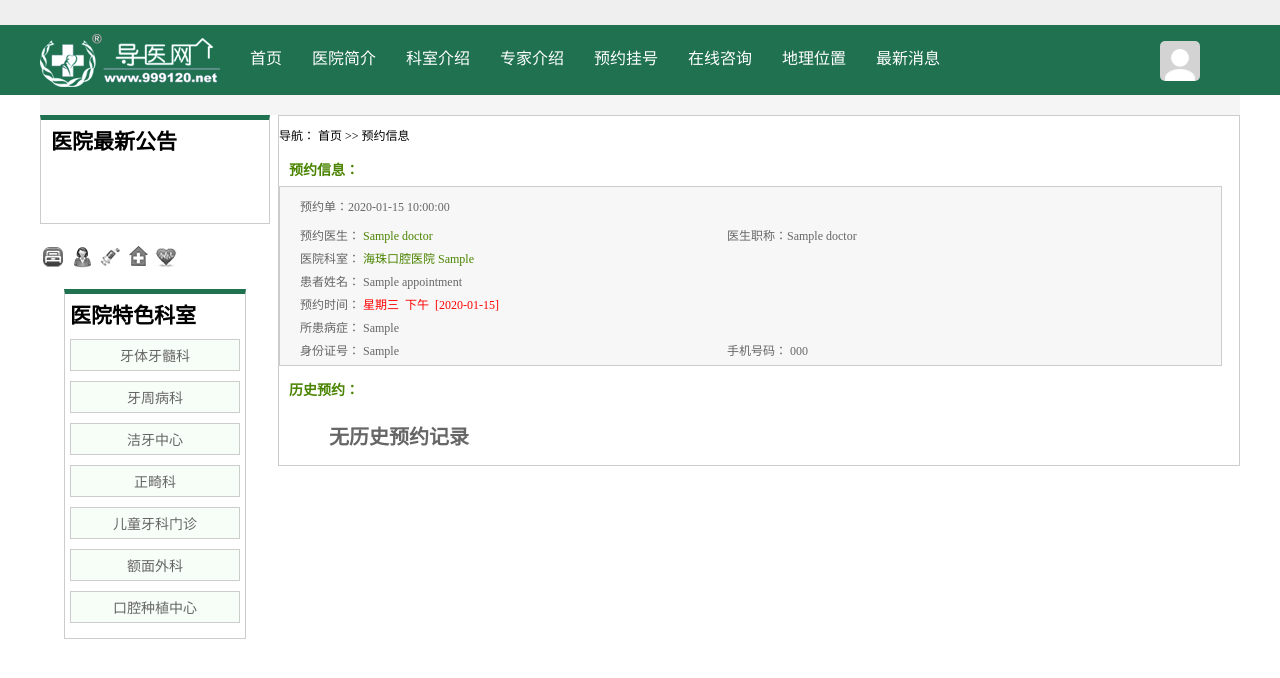
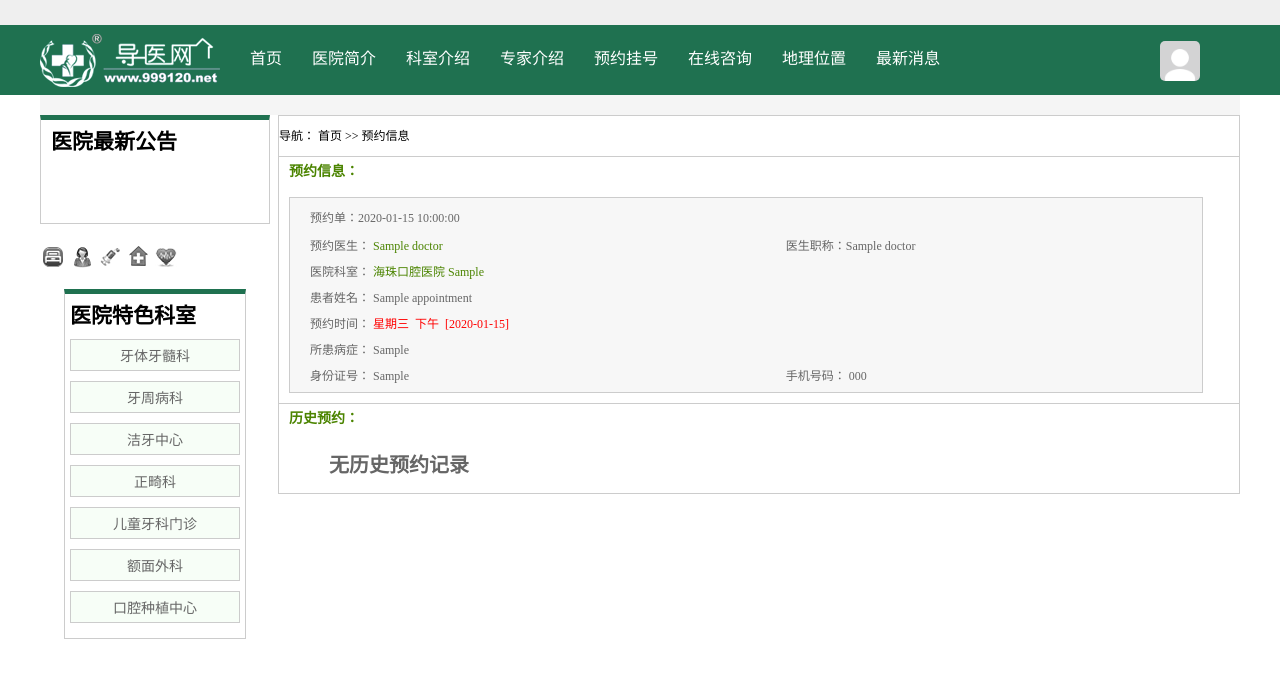
Before and after one commit to agnislin/hospital, a Flask app: page /OrderInfo in a window 1280 px wide. Shown: the top 678 px of the page. Run offline with Flask 2, Linux system fonts and the light colour scheme; the visitor is signed in with stand-in values (Sample User, id 1); tables that the repository leaves empty hold one stand-in row (values such as "Sample post"); some libraries are stand-ins or nearby versions.

Commit message:
修复预约单

```diff
--- a/app/static/css/OrderInfo.css
+++ b/app/static/css/OrderInfo.css
@@ -3,7 +3,7 @@
 #right_main{
 	width: 960px;
     float: right;
-    border: 0.1px solid #ccc;
+    border: 1px solid #ccc;
 }
 
 /* 设置右侧位置信息 */
@@ -22,18 +22,11 @@
     text-decoration: underline;
 }
 
-/* 设置提示信息样式 */
-.tips{
-    box-sizing: border-box;
-    padding-left: 10px;
-    width: 98%;
-    border: 0.1px solid #ccc;
-    height: 32px;
-    line-height: 32px;
-    font-weight: bold;
-    color: #4b8400;
-    font-size: 14px;
+#history,#effective{
+    margin-bottom: 10px;
+    border-top: 1px solid #ccc;
 }
+
 .message{
     font-size: 14px;
     color:#4B8400;
@@ -41,33 +34,28 @@
     height: 30px;
     line-height: 30px;
     padding-left: 10px;
-/*    border-top: 1px solid #ccc;*/
 }
-.msg_next{
-    margin-top: 10px;
-}
-/* 预约信息 */
+
+ /*预约信息 */
 .doctor_information{
     background: #F7F7F7;
     border: 0.1px solid #ccc;
     font-size: 12px;
     color: #666;
-    width: 98%;
+    width: 95%;
+    margin: 10px 10px;
 }
+
 .add_time{
     padding-left: 10px;
     margin: 10px;
 }
 
 .doctor_info{
-    float: left;
-    height: 140px;
-    width: 800px;
     margin-left: 20px;
 }
 .div_info{
-    height: 23px;
-    line-height: 23px;
+    margin: 8px 0;
 }
 .div_info a{
     font-size: 12px;
@@ -77,14 +65,11 @@
     display: inline-block;
     width: 53%;
 }
-.cur_order{
-    color: red;
-}
 
-/*主体内容高度支撑*/
-#information_bottom{
+/*主体内容高度支撑
+/*#information_bottom{
 	clear: both;
-}
+}*/
 
 /*查看预约信息*/
 .old_order .div_info a{
--- a/app/templates/OrderInfo.html
+++ b/app/templates/OrderInfo.html
@@ -9,13 +9,12 @@
 
 {% block inherit %}
     <!-- 设置右侧 位置信息 -->
-<div>
     <div id="localtion">
         导航：
         <a href="/">首页</a>&nbsp;>>
         预约信息
     </div>
-
+    <div id="effective">
         <!-- 设置提示信息 -->
         <div class="message">
             预约信息：
@@ -74,14 +73,13 @@
                     </div>
                     <div id="information_bottom"></div>
                 </div>
-        </div>
             {% endfor %}
         {% else %}
             <div class="NoInfo">暂无预约信息</div>
         {% endif %}
-
-
-<div class="message msg_next">
+    </div>
+    <div id="history">
+        <div class="message">
             历史预约：
         </div>
         {% if params.old_order %}
@@ -118,7 +116,6 @@
                                 &nbsp;下午 &nbsp;[{{ order.ordertime }}]
                                 {% endif %}
                             </div>
-
                         </div>
                         <div class="div_info">
                             所患病症：
@@ -137,10 +134,10 @@
                     </div>
                     <div id="information_bottom"></div>
                 </div>
-        </div>
+                <!-- </div> -->
             {% endfor %}
         {% else %}
             <div class="NoInfo">无历史预约记录</div>
         {% endif %}
-
+    </div>
 {% endblock %}
```
Lines whose indentation alone changed are shown as unchanged.
